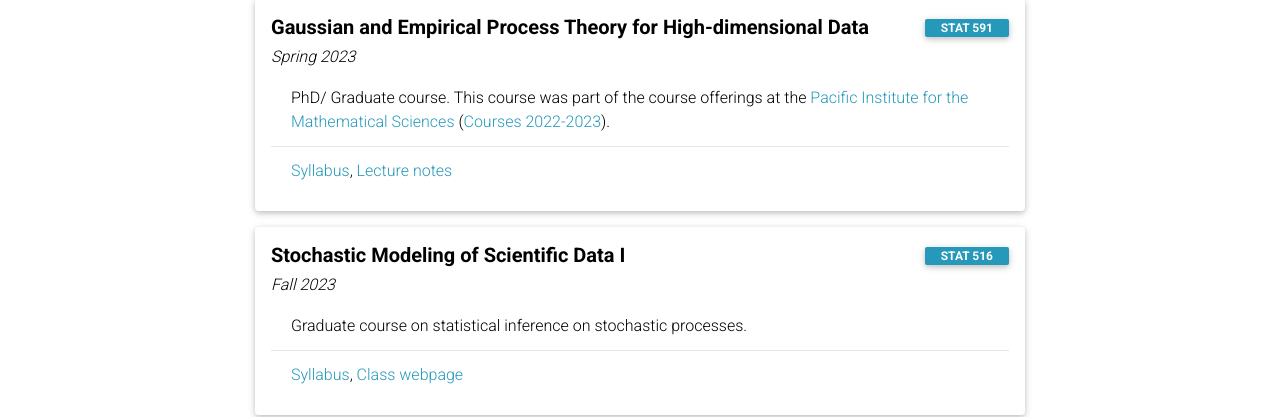
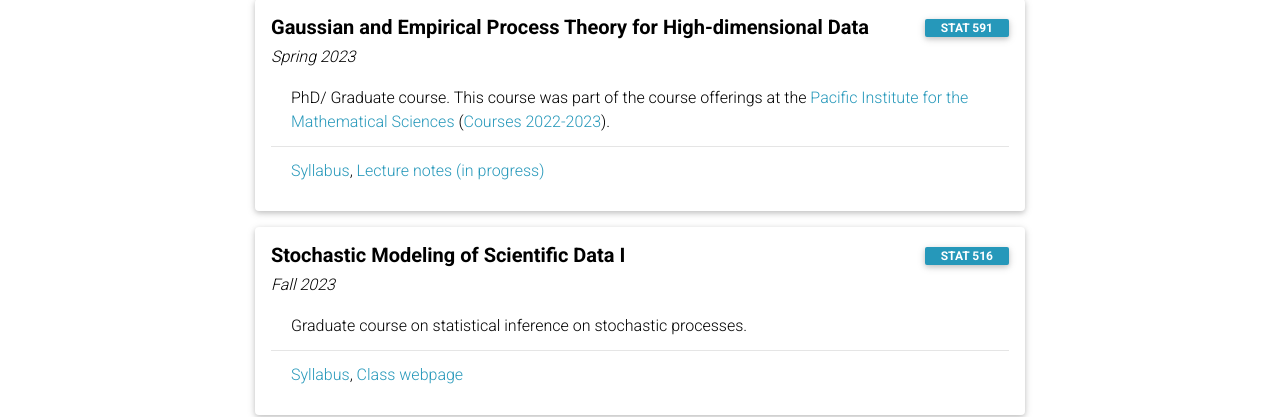
Before and after one commit to agiessing/agiessing.github.io, a Jekyll site: the page built from _pages/teaching.md, in a window 1280 px wide and 900 px high, scrolled down 721 px. Shown: the part 99-516 px from the top of the window. Built offline with Jekyll 4.4.1, drawn with Linux system fonts in a browser that asks for light colours; comment, search, counter and statistics services are not loaded; a style sheet for code colours, icons or effects is not loaded; some of the changed lines change nothing that is shown.

Commit message:
Update teaching.md

```diff
--- a/_pages/teaching.md
+++ b/_pages/teaching.md
@@ -23,7 +23,7 @@
     <h6 class="font-italic mt-2 mt-sm-0">Fall 2021, 2022, 2023; Winter 2022, 2023; Spring 2022, 2023  </h6>
     <ul class="card-text font-weight-light list-group list-group-flush">
       <li class="list-group-item">Undergraduate-level introduction to probability and statistics.</li>
-      <li class="list-group-item"> <a href="..."> Syllabus</a>, <a href="...."> Class webpage</a>   </li>
+      <li class="list-group-item"> <a href="/assets/pdf/STAT 390 - Syllabus - long version-2.pdf"> Syllabus</a>, <a href="...."> Class webpage</a>   </li>
       <li class="list-group-item"> Problem sets: <a href="...">PS1, PS2, PS3, PS4, PS5, PS6, PS7, PS8, PS9</a> </li>
       <li class="list-group-item"> Lab exercises (coding in R): <a href="...">Lab1, Lab2, Lab3, Lab4, Lab5, Lab6, Lab7, Lab8, Lab9</a> </li>
     </ul>
@@ -45,7 +45,7 @@
     <h6 class="font-italic mt-2 mt-sm-0">Spring 2022</h6>
     <ul class="card-text font-weight-light list-group list-group-flush">
       <li class="list-group-item">Undergraduate-level introduction to probability theory.</li>
-      <li class="list-group-item"> <a href="..."> Syllabus</a>, <a href="...."> Class webpage</a>  </li>
+      <li class="list-group-item"> <a href="/assets/pdf/STAT 394 - Syllabus.pdf"> Syllabus</a>, <a href="...."> Class webpage</a>  </li>
       <li class="list-group-item"> Problem sets: <a href="...">PS1, PS2, PS3, PS4, PS5, PS6, PS7, PS8, PS9</a> </li>
     </ul>
   </div>
@@ -68,7 +68,7 @@
     <ul class="card-text font-weight-light list-group list-group-flush">
       <li class="list-group-item">PhD/ Graduate course. This course was part of the course offerings
       at the <a href = "https://www.pims.math.ca" > Pacific Institute for the Mathematical Sciences </a> (<a href="https://courses.pims.math.ca/tag/2022-2023/">Courses 2022-2023</a>).</li>
-      <li class="list-group-item"> <a href="..."> Syllabus</a>, <a href="..."> Lecture notes</a> </li>
+      <li class="list-group-item"> <a href="/assets/pdf/STAT 591 - Syllabus.pdf"> Syllabus</a>, <a href="..."> Lecture notes (in progress)</a> </li>
     </ul>
   </div>
 </div>
@@ -112,7 +112,7 @@
     <h6 class="font-italic mt-2 mt-sm-0">Spring 2019</h6>
     <ul class="card-text font-weight-light list-group list-group-flush">
       <li class="list-group-item">Undergraduate-level introduction to probability, statistics, and machine learning.</li>
-      <li class="list-group-item"> <a href="..."> Syllabus</a> </li>
+      <li class="list-group-item"> <a href="/assets/pdf/ORF 245_Syllabus_Updated.pdf"> Syllabus</a> </li>
     </ul>
   </div>
 </div>
@@ -131,7 +131,7 @@
     <h6 class="font-italic mt-2 mt-sm-0">December 2018</h6>
     <ul class="card-text font-weight-light list-group list-group-flush">
       <li class="list-group-item"> Four-day lecture series on empirical theory. </li>
-      <li class="list-group-item"> <a href="https://stat.nankai.edu.cn/2018/1126/c12333a129526/page.htm"> Syllabus</a>, <a href="..."> Lecture notes</a> </li>
+      <li class="list-group-item"> <a href="https://stat.nankai.edu.cn/2018/1126/c12333a129526/page.htm"> Syllabus</a>, <a href=" /assets/pdf/empirical-proc-all-lectures.pdf"> Lecture notes</a> </li>
     </ul>
   </div>
 </div>
```
